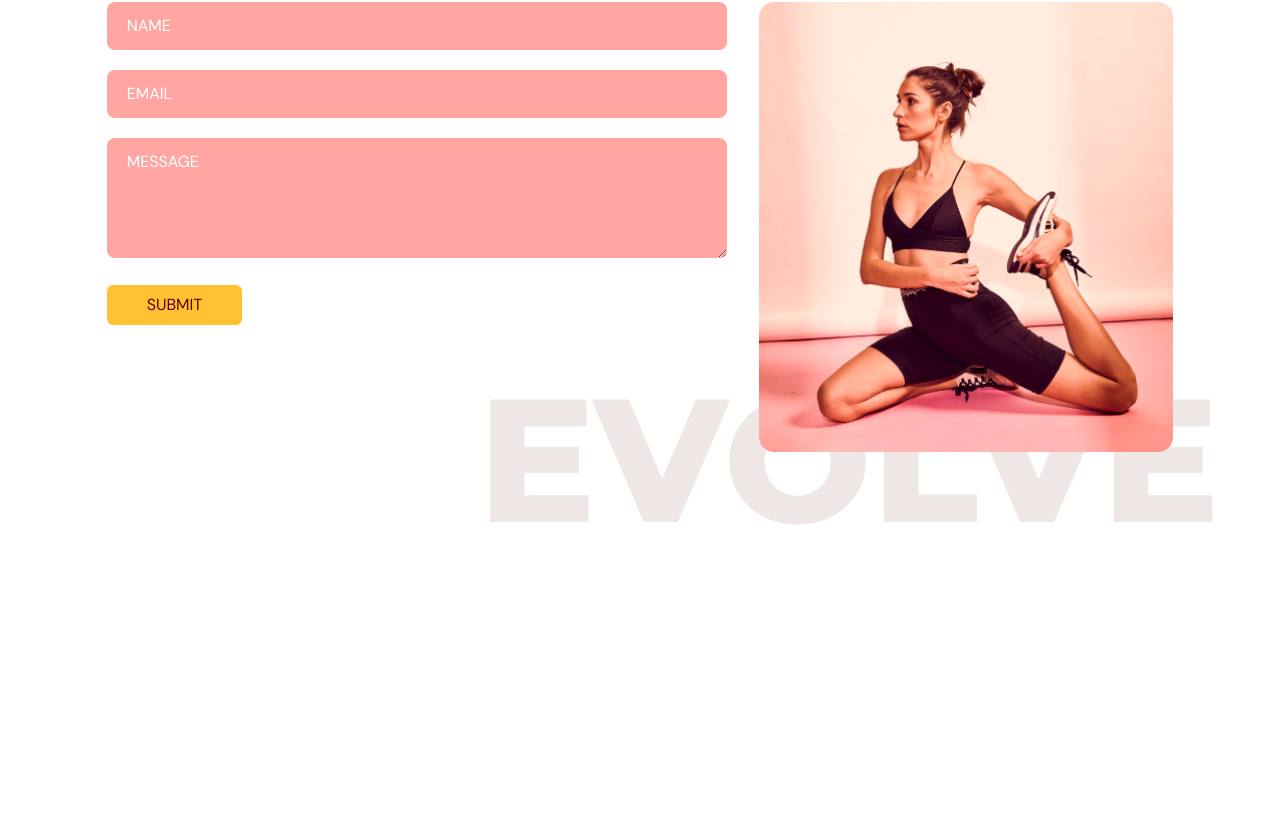
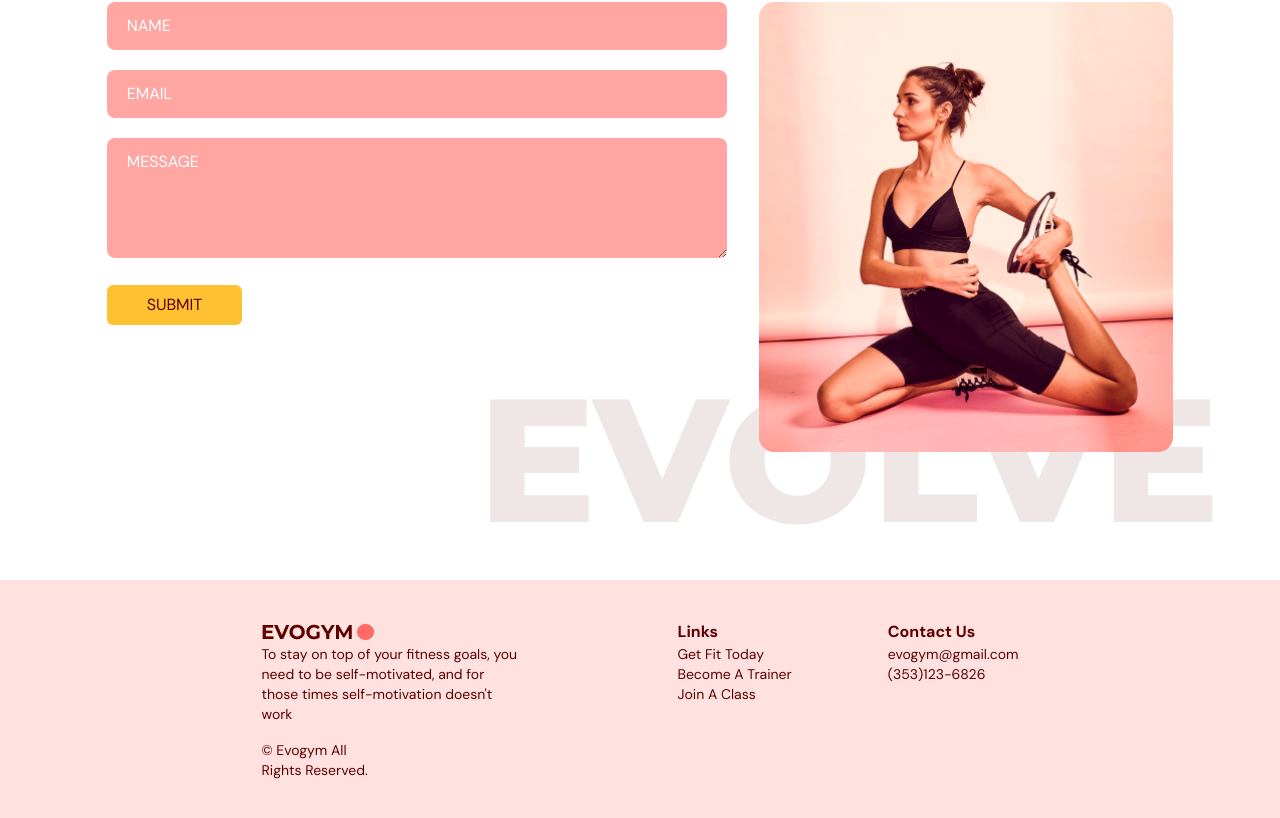
Before and after one commit to destinyamba/gym-website, a React (Vite) app in the folder gym-typescript/: page / in a window 1280 px wide. Shown: the part 3072-3890 px from the top of the page. Before the commit the page ends 3652 px from the top, so only its background shows below. Built offline with nearby package versions, Linux system fonts and the light colour scheme.

Commit message:
completed footer

```diff
--- a/gym-typescript/src/App.tsx
+++ b/gym-typescript/src/App.tsx
@@ -5,6 +5,7 @@ import Home from "@/scenes/home";
 import Benefits from "@/scenes/benefits";
 import OurClasses from "@/scenes/ourclasses";
 import ContactUs from "@/scenes/contactus";
+import Footer from "@/scenes/footer";
 
 const App = () => {
   const [selectedPage, setSelectedPage] = useState<SELECTED_PAGE>(
@@ -36,6 +37,7 @@ const App = () => {
       <Benefits setSelectedPage={setSelectedPage} />
       <OurClasses setSelectedPage={setSelectedPage} />
       <ContactUs setSelectedPage={setSelectedPage} />
+      <Footer />
     </div>
   );
 };
--- /dev/null
+++ b/gym-typescript/src/scenes/footer/index.tsx
@@ -0,0 +1,36 @@
+import Logo from "@/assets/Logo.png";
+type Props = {};
+
+const Footer = (props: Props) => {
+  return (
+    <section className="bg-primary-100 md:flex gap-8 items-start justify-center">
+      <div className="py-10  mx-16 md:w-1/4">
+        <img alt="logo" src={Logo} />
+        <p className="text-sm w-4/5">
+          To stay on top of your fitness goals, you need to be self-motivated,
+          and for those times self-motivation doesn't work
+        </p>
+        <p className="text-sm py-4 md:w-2/5">
+          &copy; Evogym All Rights Reserved.
+        </p>
+      </div>
+      <div className="mx-16 md:mt-10 md:mx-0">
+        <h4 className="font-bold">Links</h4>
+        <div className="text-sm">
+          <p>Get Fit Today</p>
+          <p>Become A Trainer</p>
+          <p>Join A Class</p>
+        </div>
+      </div>
+      <div className="mx-16 py-10">
+        <h4 className="font-bold">Contact Us </h4>
+        <div className="text-sm">
+          <p>evogym@gmail.com</p>
+          <p>(353)123-6826</p>
+        </div>
+      </div>
+    </section>
+  );
+};
+
+export default Footer;
```
